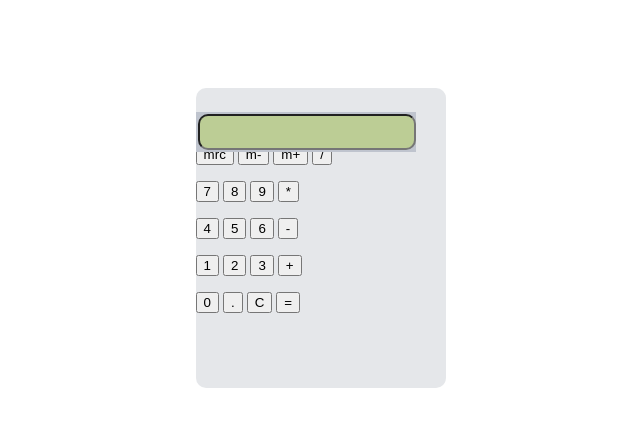
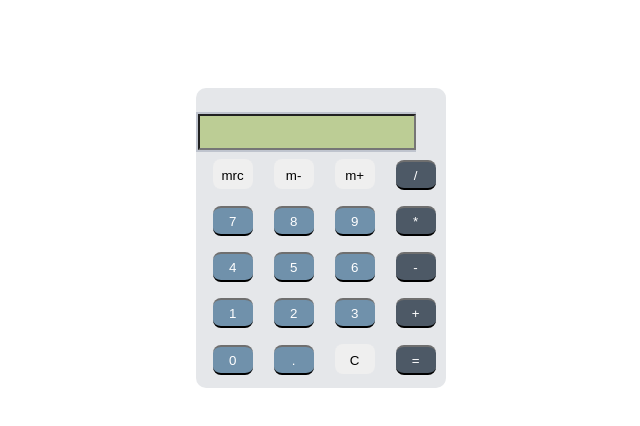
Before and after one commit to Plentyaway/calculator, a plain HTML site: page index.html in a window 1280 px wide. Shown: the whole page, without its empty margins (318-958 px from the left). Drawn offline with Linux system fonts and the light colour scheme.

Commit message:
Finished css
Completed Styling

```diff
--- a/calculator.css
+++ b/calculator.css
@@ -25,8 +25,57 @@
 	background-color: #bccd95;
 	height: 30px;
 	width: 210px;
-	border-radius: 10px;
 	position: relative;
 	top: 2px;
 	left: 2px;
+	color: black;
+	font-size: 21px;
+	text-align: right;
 }
+
+/*Calculator Buttons*/
+.keys {
+	position: relative;
+	top: 15px;
+}
+.button {
+	width: 40px;
+	height: 30px;
+	border: none;
+	border-radius: 8px;
+	margin-left: 17px;
+	cursor: pointer;
+	border-top: 2px solid transparent;
+}
+.button function {
+	color: white;
+	background-color: #c64f81;
+	border-bottom: black 2px solid;
+	border-top: 2px #6f6f6f solid;
+}
+.button.operator {
+	color: white;
+	background-color: #4d5966;
+	border-bottom: black 2px solid;
+	border-top: 2px #6f6f6f solid;
+}
+.button.number {
+	color: white;
+	background-color: #7091ab;
+	border-bottom: black 2px solid;
+	border-top: 2px #6f6f6f solid;
+}
+
+/*Simulate Button Press*/
+.function:active {
+	border-top: black 2px solid;
+	border-bottom: #303030 2px solid;
+}
+.operator:active {
+	border-top: black 2px solid;
+	border-bottom: #303030 2px solid;
+}
+.number:active {
+	border-top: black 2px solid;
+	border-bottom: #303030 2px solid;
+}
```
